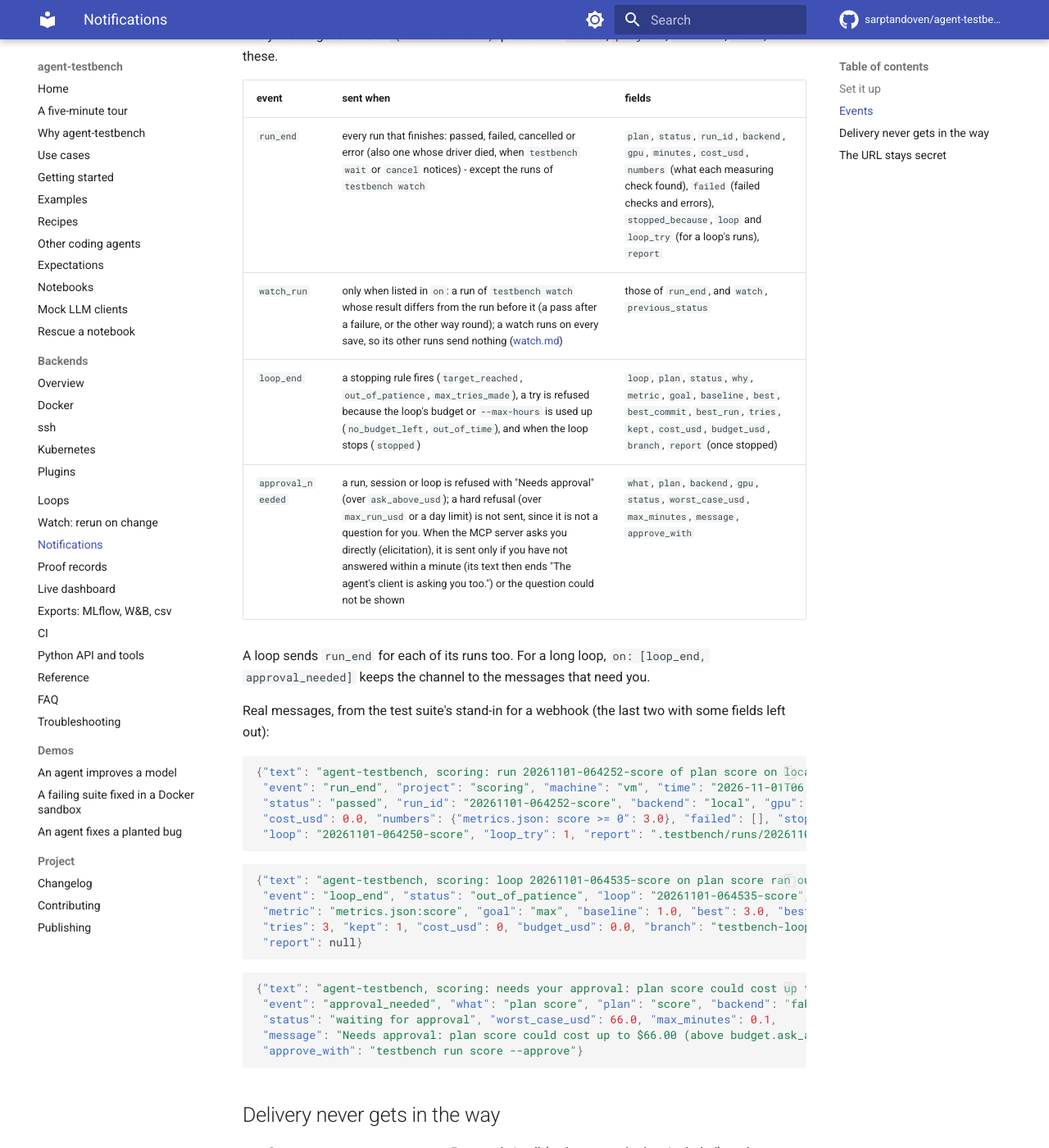
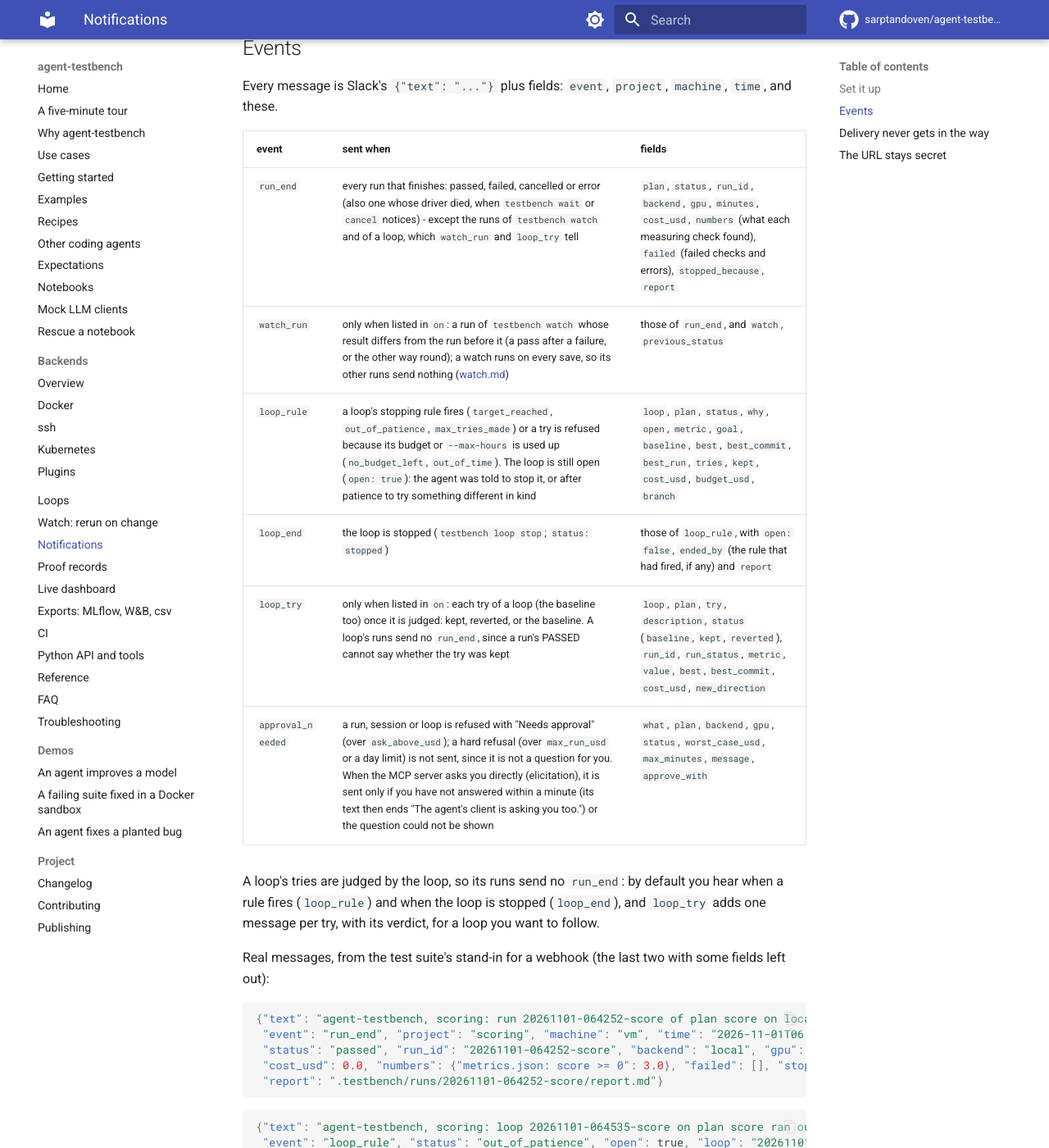
Before and after one commit to sarptandoven/agent-testbench, an MkDocs documentation site: the page built from docs/notify.md, in a window 1280 px wide and 1400 px high, scrolled down 1150 px. Shown: the whole window at 82% size. Built offline with MkDocs 1.6.1 and Material for MkDocs 9.7.7, drawn with Linux system fonts in a browser that asks for light colours; comment, search, counter and statistics services are not loaded; some of the changed text lies outside the part shown.

Commit message:
Loop notifications say what happened: loop_rule while the loop is open, loop_end when it stops, loop_try per try
A stopping rule firing (out_of_patience above all, after which the loop goes on with --new-direction) was sent as
loop_end. It is now loop_rule (open: true); loop_end is only the stop (open: false, ended_by). A loop's runs no
longer send their own run_end, whose PASSED could not say whether the try was kept: the opt-in loop_try sends each
try's verdict once judged. on: lists stay valid; one naming loop_end brings loop_rule along, so a list written
before still hears a rule fire. The default is run_end, loop_rule, loop_end, approval_needed.

Co-Authored-By: Claude Opus 5.5 <noreply@anthropic.com>
Claude-Session: https://claude.ai/code/session_0119tK9oFrQ2rszaH35m4H3z

````diff
--- a/docs/notify.md
+++ b/docs/notify.md
@@ -2,7 +2,8 @@
 
 An agent left to work - a loop overnight, a long training run - finishes, gets stuck, or asks for approval while
 nobody is looking. With a `notify:` section in testbench.yaml, testbench tells you: it POSTs a short JSON message
-to a webhook when a run ends, when a loop ends, and when a launch is waiting for a person's yes. A Slack incoming
+to a webhook when a run ends, when a loop's stopping rule fires and when the loop ends, and when a launch is
+waiting for a person's yes. A Slack incoming
 webhook works as it is; so does any URL that takes a JSON POST.
 
 ## Set it up
@@ -10,7 +11,7 @@ webhook works as it is; so does any URL that takes a JSON POST.
 ```yaml
 notify:
   webhook_env: TESTBENCH_WEBHOOK                 # the environment variable that holds the URL
-  on: [run_end, loop_end, approval_needed]       # which events (default: these three; watch_run only when listed)
+  on: [run_end, loop_rule, loop_end, approval_needed]   # the default; watch_run and loop_try only when listed
 ```
 
 ```
@@ -32,7 +33,7 @@ section, or the variable is not set).
 |---|---|
 | `webhook` | the URL to POST to, `https://...` |
 | `webhook_env` | instead: the NAME of an environment variable that holds the URL |
-| `on` | a list of `run_end`, `loop_end`, `approval_needed`, `watch_run`; default the first three |
+| `on` | a list of `run_end`, `loop_rule`, `loop_end`, `approval_needed`, `watch_run`, `loop_try`; default the first four. `loop_end` brings `loop_rule` along (a rule firing was sent as `loop_end` before `loop_rule` was its own event), so a list written then still hears it |
 
 Exactly one of `webhook` and `webhook_env`. A mistake in the section stops testbench.yaml from loading, with a
 message that says what to write instead (and never repeats the URL).
@@ -43,30 +44,32 @@ Every message is Slack's `{"text": "..."}` plus fields: `event`, `project`, `mac
 
 | event | sent when | fields |
 |---|---|---|
-| `run_end` | every run that finishes: passed, failed, cancelled or error (also one whose driver died, when `testbench wait` or `cancel` notices) - except the runs of `testbench watch` | `plan`, `status`, `run_id`, `backend`, `gpu`, `minutes`, `cost_usd`, `numbers` (what each measuring check found), `failed` (failed checks and errors), `stopped_because`, `loop` and `loop_try` (for a loop's runs), `report` |
+| `run_end` | every run that finishes: passed, failed, cancelled or error (also one whose driver died, when `testbench wait` or `cancel` notices) - except the runs of `testbench watch` and of a loop, which `watch_run` and `loop_try` tell | `plan`, `status`, `run_id`, `backend`, `gpu`, `minutes`, `cost_usd`, `numbers` (what each measuring check found), `failed` (failed checks and errors), `stopped_because`, `report` |
 | `watch_run` | only when listed in `on`: a run of `testbench watch` whose result differs from the run before it (a pass after a failure, or the other way round); a watch runs on every save, so its other runs send nothing ([watch.md](watch.md)) | those of `run_end`, and `watch`, `previous_status` |
-| `loop_end` | a stopping rule fires (`target_reached`, `out_of_patience`, `max_tries_made`), a try is refused because the loop's budget or `--max-hours` is used up (`no_budget_left`, `out_of_time`), and when the loop stops (`stopped`) | `loop`, `plan`, `status`, `why`, `metric`, `goal`, `baseline`, `best`, `best_commit`, `best_run`, `tries`, `kept`, `cost_usd`, `budget_usd`, `branch`, `report` (once stopped) |
+| `loop_rule` | a loop's stopping rule fires (`target_reached`, `out_of_patience`, `max_tries_made`) or a try is refused because its budget or `--max-hours` is used up (`no_budget_left`, `out_of_time`). The loop is still open (`open: true`): the agent was told to stop it, or after patience to try something different in kind | `loop`, `plan`, `status`, `why`, `open`, `metric`, `goal`, `baseline`, `best`, `best_commit`, `best_run`, `tries`, `kept`, `cost_usd`, `budget_usd`, `branch` |
+| `loop_end` | the loop is stopped (`testbench loop stop`; `status: stopped`) | those of `loop_rule`, with `open: false`, `ended_by` (the rule that had fired, if any) and `report` |
+| `loop_try` | only when listed in `on`: each try of a loop (the baseline too) once it is judged: kept, reverted, or the baseline. A loop's runs send no `run_end`, since a run's PASSED cannot say whether the try was kept | `loop`, `plan`, `try`, `description`, `status` (`baseline`, `kept`, `reverted`), `run_id`, `run_status`, `metric`, `value`, `best`, `best_commit`, `cost_usd`, `new_direction` |
 | `approval_needed` | a run, session or loop is refused with "Needs approval" (over `ask_above_usd`); a hard refusal (over `max_run_usd` or a day limit) is not sent, since it is not a question for you. When the MCP server asks you directly (elicitation), it is sent only if you have not answered within a minute (its text then ends "The agent's client is asking you too.") or the question could not be shown | `what`, `plan`, `backend`, `gpu`, `status`, `worst_case_usd`, `max_minutes`, `message`, `approve_with` |
 
-A loop sends `run_end` for each of its runs too. For a long loop, `on: [loop_end, approval_needed]` keeps the
-channel to the messages that need you.
+A loop's tries are judged by the loop, so its runs send no `run_end`: by default you hear when a rule fires
+(`loop_rule`) and when the loop is stopped (`loop_end`), and `loop_try` adds one message per try, with its verdict,
+for a loop you want to follow.
 
 Real messages, from the test suite's stand-in for a webhook (the last two with some fields left out):
 
 ```json
-{"text": "agent-testbench, scoring: run 20261101-064252-score of plan score on local PASSED (loop 20261101-064250-score, try 1) after 0.0 min, about $0.000. Checked: metrics.json: score >= 0 (found 3). Report: .testbench/runs/20261101-064252-score/report.md",
+{"text": "agent-testbench, scoring: run 20261101-064252-score of plan score on local PASSED after 0.0 min, about $0.000. Checked: metrics.json: score >= 0 (found 3). Report: .testbench/runs/20261101-064252-score/report.md",
  "event": "run_end", "project": "scoring", "machine": "vm", "time": "2026-11-01T06:42:53", "plan": "score",
  "status": "passed", "run_id": "20261101-064252-score", "backend": "local", "gpu": null, "minutes": 0.0,
  "cost_usd": 0.0, "numbers": {"metrics.json: score >= 0": 3.0}, "failed": [], "stopped_because": null,
- "loop": "20261101-064250-score", "loop_try": 1, "report": ".testbench/runs/20261101-064252-score/report.md"}
+ "report": ".testbench/runs/20261101-064252-score/report.md"}
 ```
 
 ```json
 {"text": "agent-testbench, scoring: loop 20261101-064535-score on plan score ran out of patience: score 1 -> 3 (max) in 3 tries, 1 kept, $0.000 of $0.00. That is 2 tries in a row not kept (--patience 2). The agent was told to stop the loop, or to try something different in kind. Best: try 1, commit 585d31b21, run 20261101-064538-score.",
- "event": "loop_end", "status": "out_of_patience", "loop": "20261101-064535-score", "plan": "score",
+ "event": "loop_rule", "status": "out_of_patience", "open": true, "loop": "20261101-064535-score", "plan": "score",
  "metric": "metrics.json:score", "goal": "max", "baseline": 1.0, "best": 3.0, "best_run": "20261101-064538-score",
- "tries": 3, "kept": 1, "cost_usd": 0, "budget_usd": 0.0, "branch": "testbench-loop/20261101-064535-score",
- "report": null}
+ "tries": 3, "kept": 1, "cost_usd": 0, "budget_usd": 0.0, "branch": "testbench-loop/20261101-064535-score"}
 ```
 
 ```json
@@ -87,7 +90,7 @@ Real messages, from the test suite's stand-in for a webhook (the last two with s
 
   ```
   2026-11-01T06:42:53 run_end to https://hooks.slack.com ($TESTBENCH_WEBHOOK): accepted (HTTP 200)
-  2026-11-01T06:51:10 loop_end to https://hooks.slack.com ($TESTBENCH_WEBHOOK): not accepted (HTTP 404 Not Found: no_service)
+  2026-11-01T06:51:10 loop_rule to https://hooks.slack.com ($TESTBENCH_WEBHOOK): not accepted (HTTP 404 Not Found: no_service)
   ```
 
 - Everything is sent from this machine. A remote run (Modal, Colab, ssh, Docker) is closed out here by its
````
Also changed, not shown: docs/loops.md (+5 -4 lines), docs/watch.md (+1 -1 lines), 6 other files.
